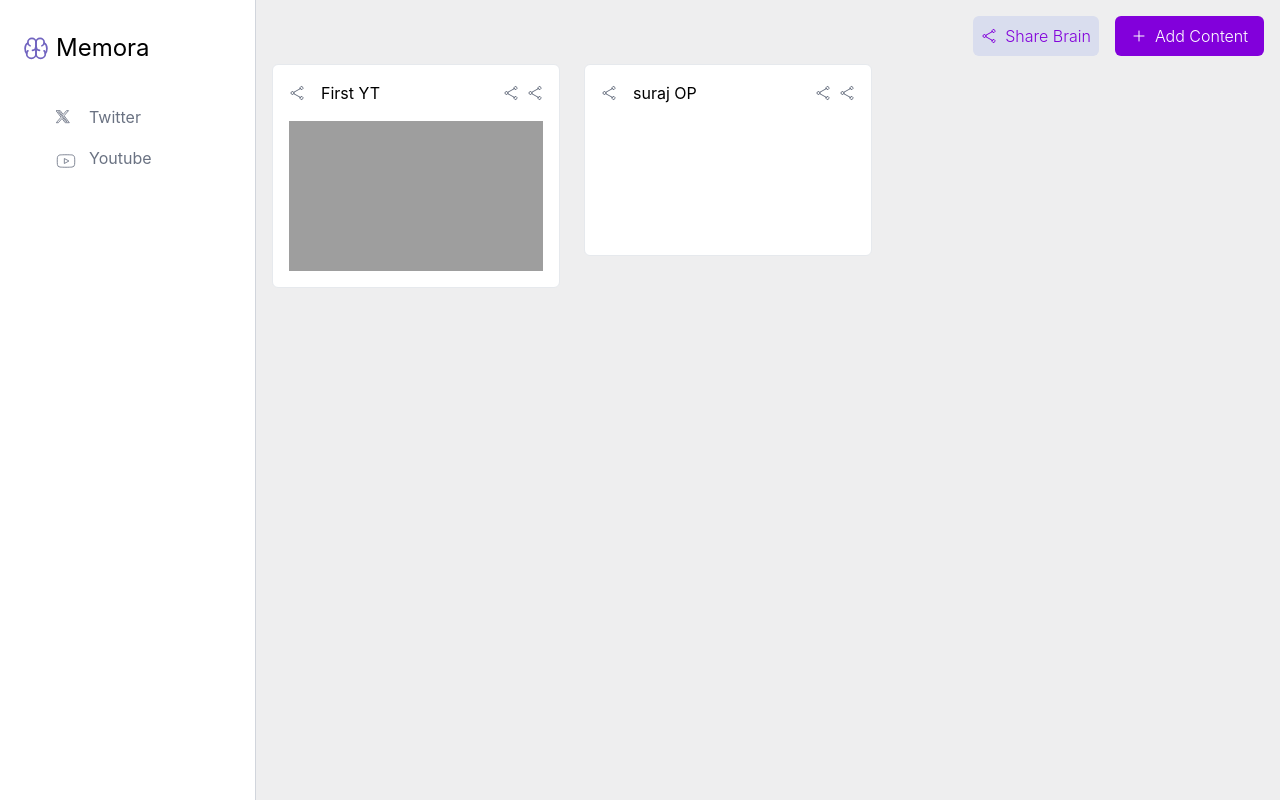
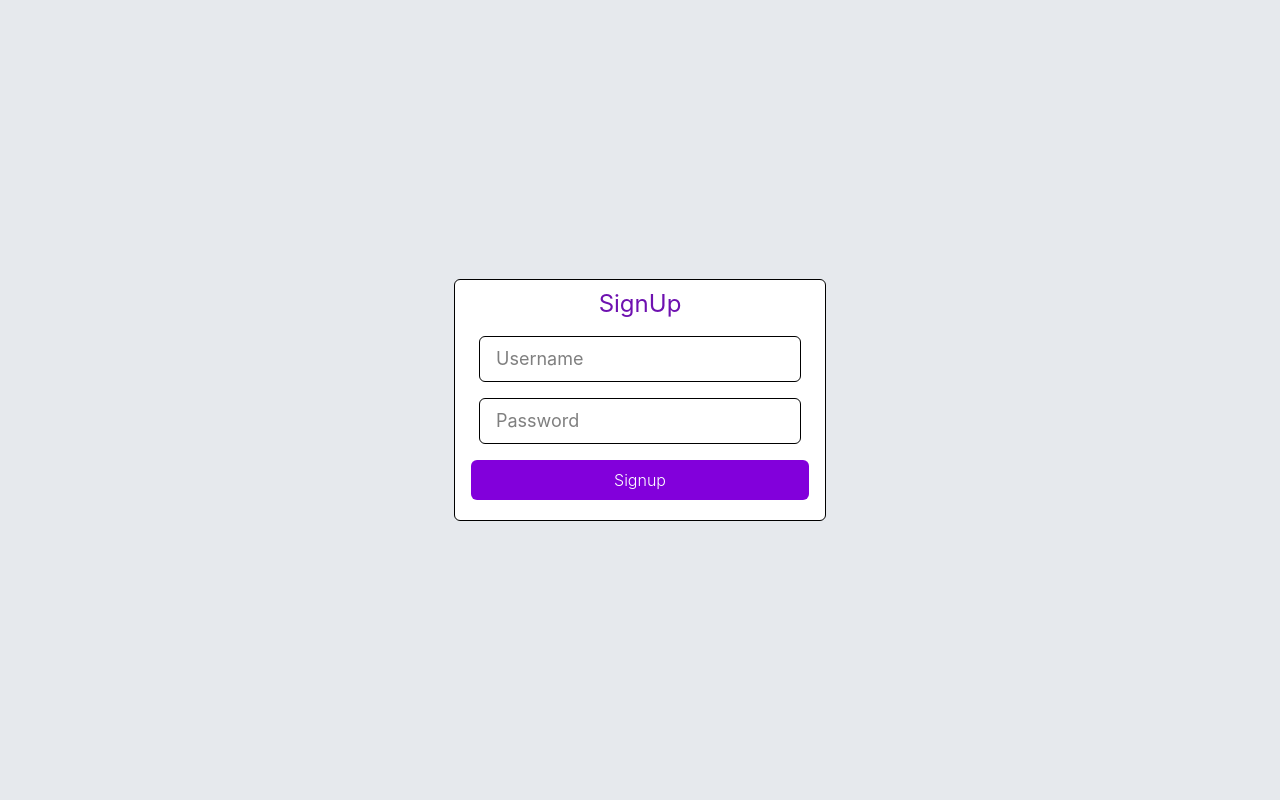
Before and after one commit to ShivCodes911/Memora, a React (Vite) app in the folder memora-frontend/memora-fe/: page / in a window 1280 px wide. Built offline with nearby package versions, Linux system fonts and the light colour scheme; grey boxes are pictures that could not be loaded.

Commit message:
Ui:Added dashboard and signup pages

```diff
--- a/memora-frontend/memora-fe/src/App.tsx
+++ b/memora-frontend/memora-fe/src/App.tsx
@@ -1,44 +1,11 @@
+import { Dashboard }from "./pages/dashboard";
+import { Signup } from "./pages/signup";
 
-import { useState } from 'react'
-import './App.css'
-import { Button } from './components/ui/Button'
-import { Card } from './components/ui/Card'
-import { Sidebar } from './components/ui/Sidebar'
-import { CreateContentModal } from './components/ui/createContentModel'
+// App.tsx has been made bulkier that is why , we have moved the dashboard page in pages folder seprately
 
-import { PlusIcon } from './icons/plusicon'
-import { ShareIcon } from './icons/shareIcon'
-
-function App() {
-
-  const [modalOpen,setModalOpen]=useState(false);// intially the modal box is not open
-
-
-  return (
-    <div>
-      <Sidebar/>
-
-    <div className=' p-4 ml-64 min-h-screen bg-gray-100 ' >
-      <CreateContentModal open={modalOpen} onClose={()=>{
-        setModalOpen(false)
-      }}/>
-      <div className="flex justify-end gap-4">
-      <Button variant='secondary' text="Share Brain" size="sm" startIcon={<ShareIcon size={"md"}/>} />
-      <Button variant='primary' text="Add Content" size="md" onClick={()=>{setModalOpen(true)}} startIcon={<PlusIcon size={"md"}/>} />
-
-
-    </div>
-
-
-    <div className='flex gap-4'>
-    <Card type={"youtube"} link={"https://www.youtube.com/?v=c6cvmWN3h5s"} title={"First YT"} />
-    <Card type={"twitter"} link={"https://x.com/surajtwt_/status/2100826451985793381"} title={"suraj OP"} />
-    </div>
-
-    </div>
-    </div>
-  )
+ function App() {
+  return <Signup/>
 
 }
 
-export default App
+export default App;
--- a/memora-frontend/memora-fe/src/components/ui/Button.tsx
+++ b/memora-frontend/memora-fe/src/components/ui/Button.tsx
@@ -11,6 +11,8 @@ interface ButtonProps{
     startIcon?:ReactElement;      //1. these icons should be optional
     endIcon?:ReactElement;
     onClick?:()=>void;
+    fullscreen?:boolean;
+    loading?:boolean;
 }
 
 
@@ -31,7 +33,7 @@ const defaultStyles="rounded-md p-4 flex items-center justify-center font-light"
 
 export const Button=(props:ButtonProps)=>{
     return <button onClick={props.onClick} className=
-    {`${variantStyles[props.variant]} ${defaultStyles} ${sizeStyles[props.size]} cursor-pointer` }>
+    {`${variantStyles[props.variant]} ${defaultStyles} ${sizeStyles[props.size]} cursor-pointer ${props.fullscreen ? "w-full flex justify-center items-center " : ""} ${props.loading ? "opacity-45":""} `} disabled={props.loading} >
         {props.startIcon ? <div className="pr-2">
         {props.startIcon}</div>:null}
         {props.text}
--- a/memora-frontend/memora-fe/src/components/ui/createContentModel.tsx
+++ b/memora-frontend/memora-fe/src/components/ui/createContentModel.tsx
@@ -1,5 +1,6 @@
 import { CrossIcon } from "../../icons/crossIcon";
 import { Button } from "./Button";
+import {Input} from "./input"
 
 interface ContentModalProps{
     open:boolean;
@@ -44,9 +45,3 @@ export function CreateContentModal(props:ContentModalProps){
 
 
 }
-
-function Input({onChange,placeholder}:{onChange:()=>void,placeholder:string}){
-    return <div>
-        <input placeholder={placeholder} type="text" className="px-4 py-2 border m-2 rounded-md text-md" onChange={onChange}/>
-    </div>
-}
--- /dev/null
+++ b/memora-frontend/memora-fe/src/components/ui/input.tsx
@@ -0,0 +1,5 @@
+export function Input({onChange,placeholder}:{onChange:()=>void,placeholder:string}){
+    return <div>
+        <input placeholder={placeholder} type="text" className="px-4 py-2 border m-2 rounded-md text-md" onChange={onChange}/>
+    </div>
+}
--- /dev/null
+++ b/memora-frontend/memora-fe/src/pages/dashboard.tsx
@@ -0,0 +1,42 @@
+
+import { useState } from 'react'
+
+import { Button } from '../components/ui/Button'
+import { Card } from '../components/ui/Card'
+import { Sidebar } from '../components/ui/Sidebar'
+import { CreateContentModal } from '../components/ui/createContentModel'
+
+import { PlusIcon } from '../icons/plusicon'
+import { ShareIcon } from '../icons/shareIcon'
+
+export function Dashboard() {
+
+  const [modalOpen,setModalOpen]=useState(false);// intially the modal box is not open
+
+
+  return (
+    <div>
+      <Sidebar/>
+
+    <div className=' p-4 ml-64 min-h-screen bg-gray-100 ' >
+      <CreateContentModal open={modalOpen} onClose={()=>{
+        setModalOpen(false)
+      }}/>
+      <div className="flex justify-end gap-4">
+      <Button  variant='secondary' text="Share Brain" size="sm" startIcon={<ShareIcon size={"md"}/>} />
+      <Button  variant='primary' text="Add Content" size="md" onClick={()=>{setModalOpen(true)}} startIcon={<PlusIcon size={"md"}/>} />
+
+
+    </div>
+
+
+    <div className='flex gap-4'>
+    <Card type={"youtube"} link={"https://www.youtube.com/?v=c6cvmWN3h5s"} title={"First YT"} />
+    <Card type={"twitter"} link={"https://x.com/surajtwt_/status/2100826451985793381"} title={"suraj OP"} />
+    </div>
+
+    </div>
+    </div>
+  )
+
+}
--- /dev/null
+++ b/memora-frontend/memora-fe/src/pages/signup.tsx
@@ -0,0 +1,24 @@
+import {Input} from "../components/ui/input";
+import { Button } from "../components/ui/Button";
+
+export function Signup(){
+    return <div className="h-screen w-screen bg-gray-200 flex justify-center items-center">
+        <div className="bg-white rounded-md border min-w-48 p-4">
+            <div className="flex justify-center text-2xl text-purple-800 -translate-y-2 ">
+                SignUp
+            </div>
+            <div className="text-lg">
+                <Input placeholder="Username"/>
+                <Input placeholder="Password"/>
+            </div>
+
+            <div className="flex justify-center pb-1 mt-2">
+                <Button loading={false} variant={"primary"} text="Signup " size="md" fullscreen={true}/>
+            </div>
+
+
+
+        </div>
+
+    </div>
+}
```
Also changed, not shown: 1 other file (tests, documents, lock files or other folders).
